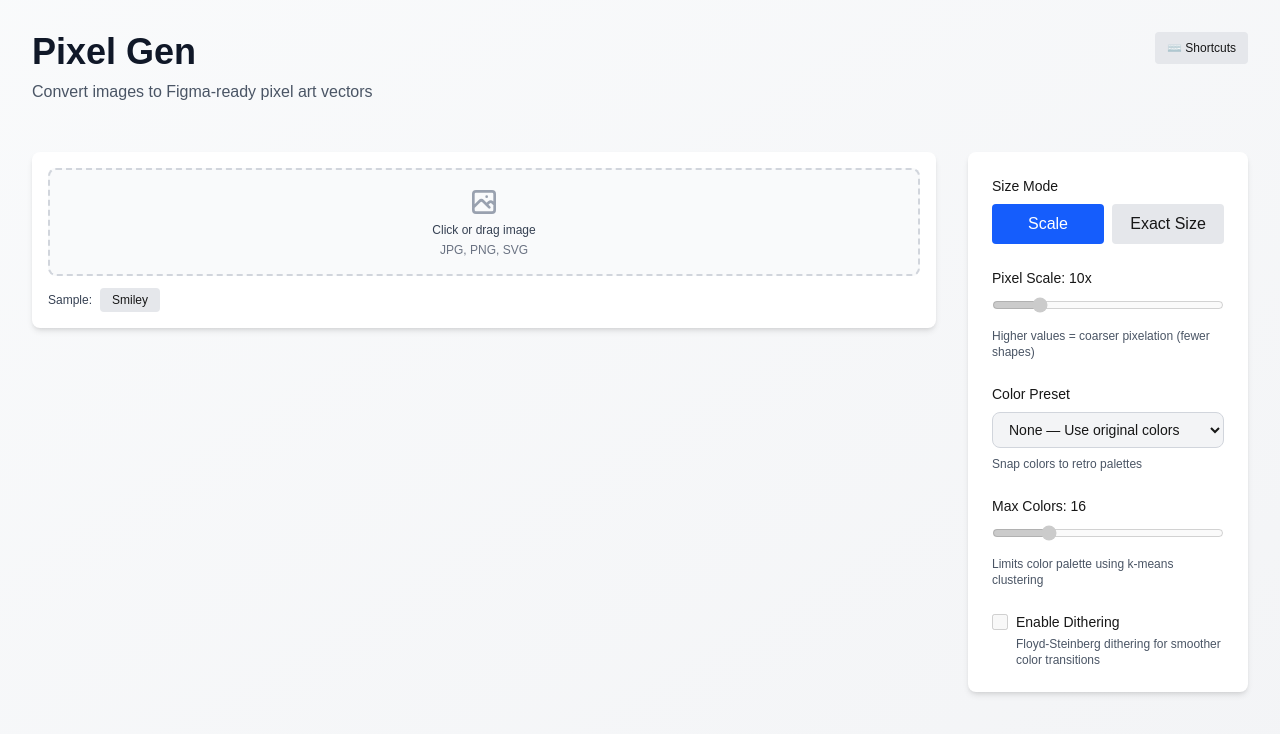
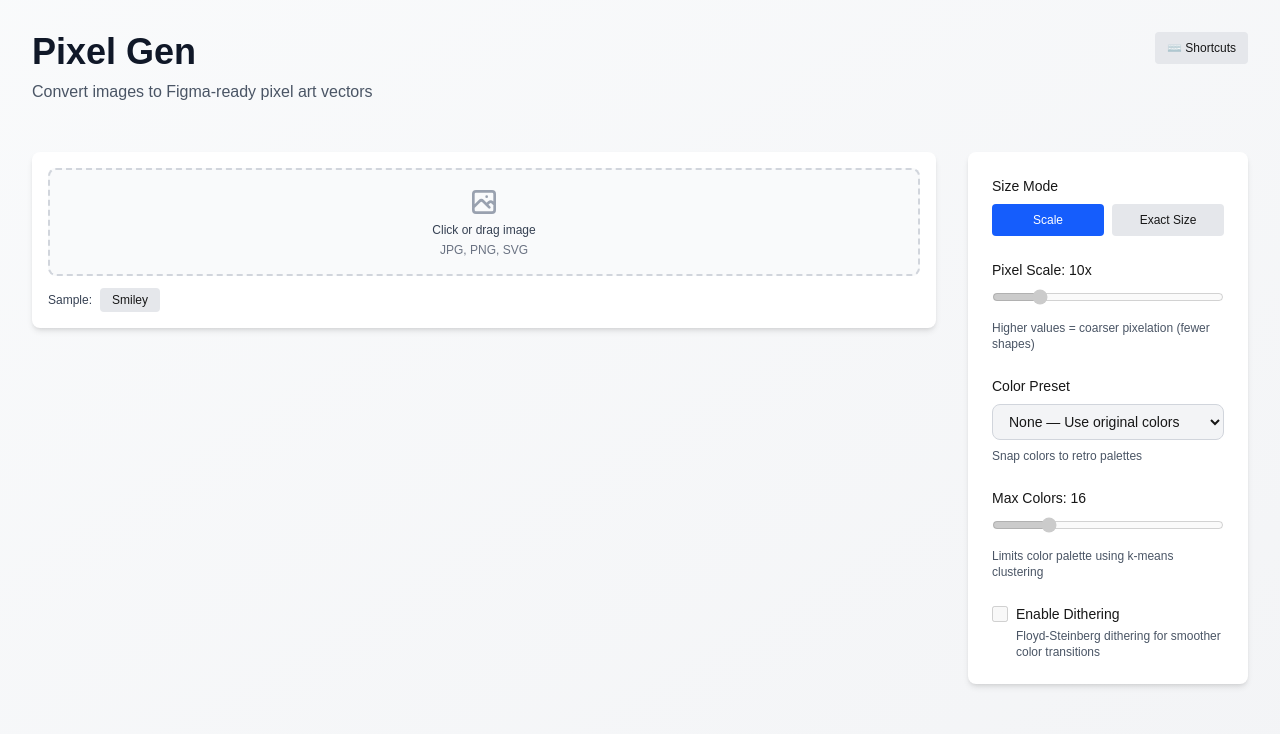
Before and after one commit to mattfwilson/pixel_gen, a Next.js app: page / in a window 1280 px wide. Shown: the top 734 px of the page. Built offline with nearby package versions, Linux system fonts and the light colour scheme.

Commit message:
Reduce size mode button text to text-xs with smaller padding

```diff
--- a/app/page.tsx
+++ b/app/page.tsx
@@ -304,7 +304,7 @@
                   <button
                     onClick={() => handleSizeModeChange('scale')}
                     disabled={processing || !uploadedFile}
-                    className={`flex-1 px-4 py-2 rounded transition-colors ${
+                    className={`flex-1 px-3 py-2 text-xs rounded transition-colors ${
                       sizeMode === 'scale'
                         ? 'bg-blue-600 text-white'
                         : 'bg-gray-200 hover:bg-gray-300'
@@ -315,7 +315,7 @@
                   <button
                     onClick={() => handleSizeModeChange('exact')}
                     disabled={processing || !uploadedFile}
-                    className={`flex-1 px-4 py-2 rounded transition-colors ${
+                    className={`flex-1 px-3 py-2 text-xs rounded transition-colors ${
                       sizeMode === 'exact'
                         ? 'bg-blue-600 text-white'
                         : 'bg-gray-200 hover:bg-gray-300'
```
